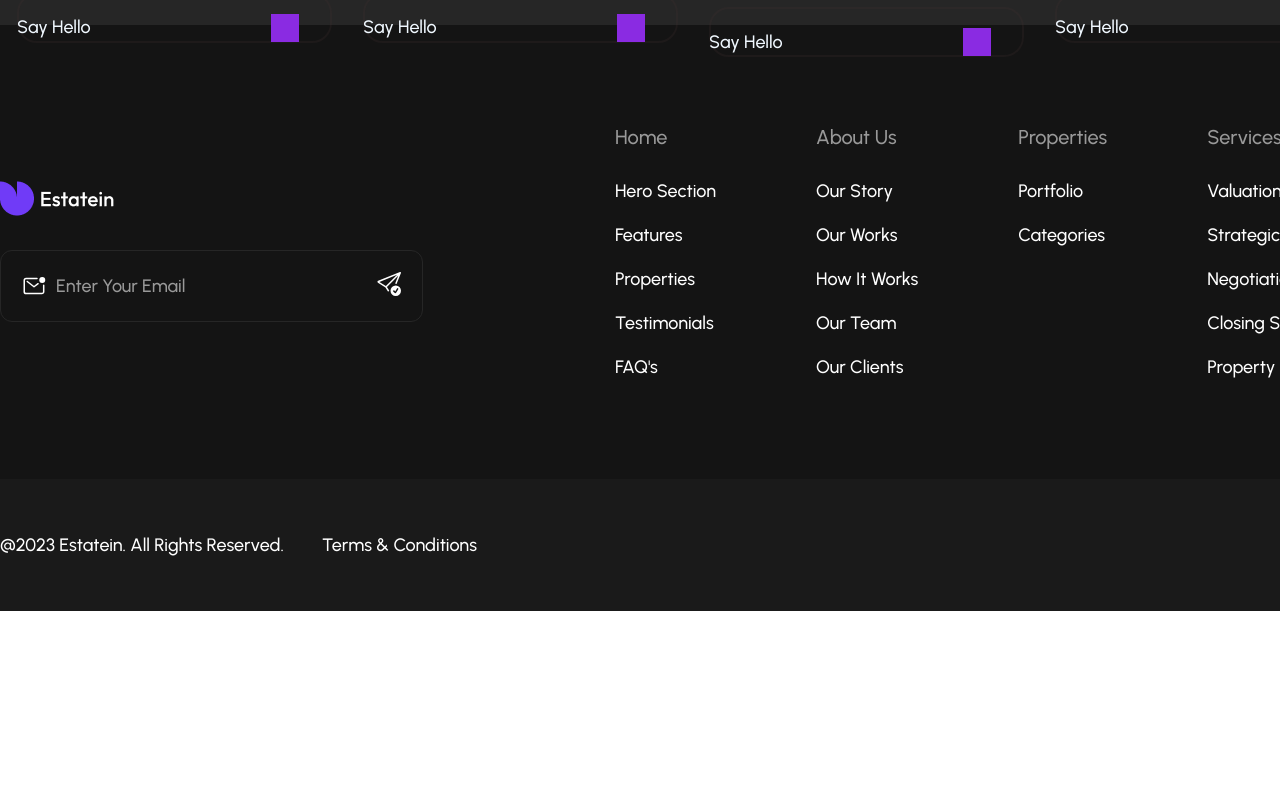
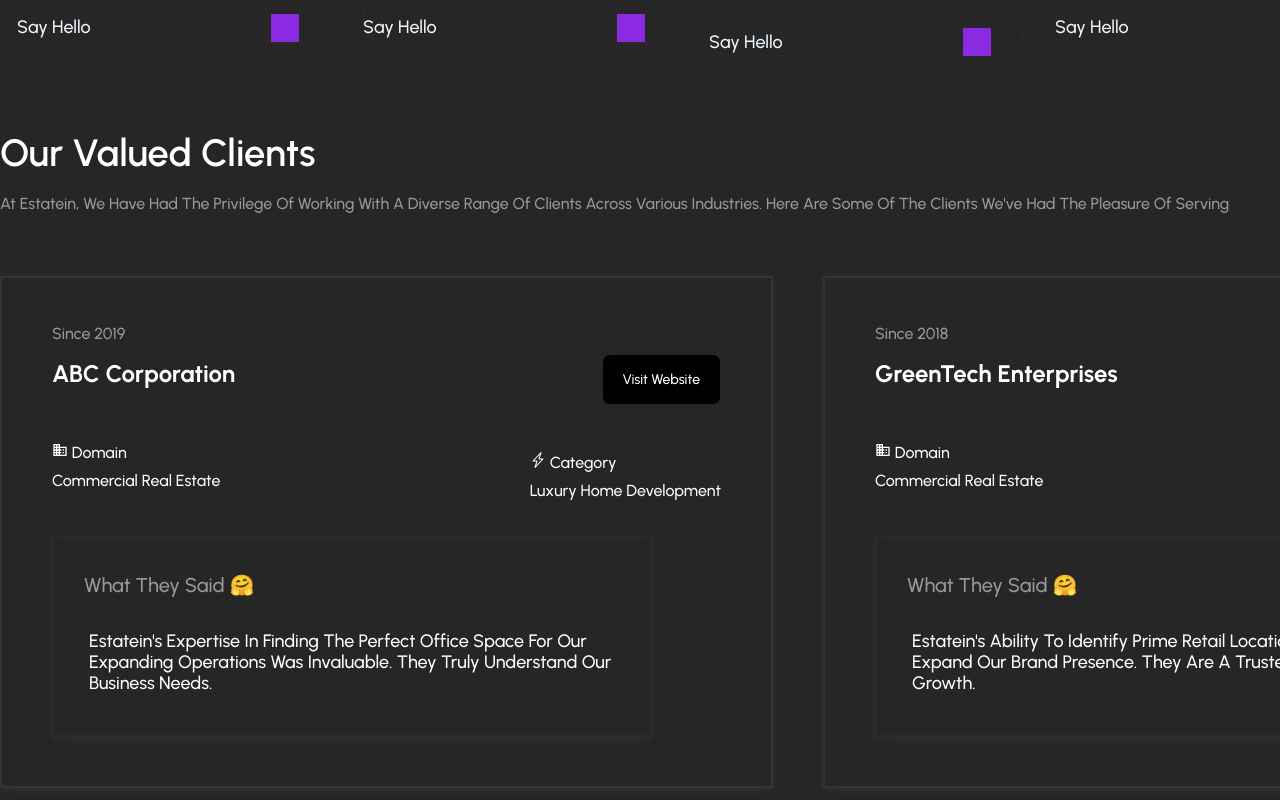
Before and after one commit to km-saifullah/realstate_app, a React (Vite) app: page /about in a window 1280 px wide. Shown: the part 4240-5040 px from the top of the page. Before the commit the page ends 4851 px from the top, so only its background shows below. Built offline with nearby package versions, Linux system fonts and the light colour scheme; some icons are missing.

Commit message:
corporation section done

```diff
--- a/src/pages/about/About.jsx
+++ b/src/pages/about/About.jsx
@@ -5,6 +5,7 @@ import Values from "../../sections/values/Values";
 import Achievements from "../../sections/achievements/Achievements"
 import Experience from "../../sections/experience/Experience";
 import Estatein from "../../sections/estatein/Estatein";
+import Corporation from "../../sections/corporation/Corporation";
 const About = () => {
   return(
       <>
@@ -13,6 +14,7 @@ const About = () => {
       <Achievements/>
       <Experience/>
       <Estatein/>
+       <Corporation/>
       </>
   )
 };
--- /dev/null
+++ b/src/sections/corporation/Corporation.jsx
@@ -0,0 +1,69 @@
+import React from 'react'
+import './corporation.css'
+import { MdDomain } from "react-icons/md";
+import { BsLightningCharge } from "react-icons/bs";
+
+const Corporation = () => {
+  return (
+     <section className="corporation">
+        <div className="container">
+           <div className="corporation-wrapper">
+               <div className="corporation-title">
+                  <h3>Our Valued Clients</h3>
+                  <p>At Estatein, we have had the privilege of working with a diverse range of clients across various industries. Here are some of the clients we've had the pleasure of serving</p>
+               </div>
+               <div className="from-wrapper">
+                  <div className="from-count">
+                      <div className="from-title">
+                     <div className="from-item">
+                        <h5>Since 2019</h5>
+                         <h3>ABC Corporation</h3>
+                     </div>
+                     <button className='from-btn'>Visit Website</button>
+                       </div>
+                      <div className="from-icon">
+                        <div className="from-icon-one">
+                           <h5> <MdDomain /> Domain</h5>
+                           <h4>Commercial Real Estate</h4>
+                        </div>
+                        <div className="from-icon-two">
+                            <h5> <BsLightningCharge /> Category</h5>
+                             <h4>Luxury Home Development</h4>
+                        </div>
+                      </div>
+                       <div className="from-para">
+                        <h5>What They Said 🤗</h5>
+                        <p>Estatein's expertise in finding the perfect office space for our expanding operations was invaluable. They truly understand our business needs.</p>
+                      </div>
+                  </div>
+                   <div className="from-count">
+                      <div className="from-title">
+                     <div className="from-item">
+                        <h5>Since 2018</h5>
+                         <h3>GreenTech Enterprises</h3>
+                     </div>
+                     <button className='from-btn'>Visit Website</button>
+                       </div>
+                      <div className="from-icon">
+                        <div className="from-icon-one">
+                           <h5> <MdDomain /> Domain</h5>
+                           <h4>Commercial Real Estate</h4>
+                        </div>
+                        <div className="from-icon-two">
+                            <h5> <BsLightningCharge /> Category</h5>
+                             <h4>Luxury Home Development</h4>
+                        </div>
+                      </div>
+                       <div className="from-para">
+                        <h5>What They Said 🤗</h5>
+                        <p>Estatein's ability to identify prime retail locations helped us expand our brand presence. They are a trusted partner in our growth.</p>
+                      </div>
+                   </div>
+               </div>
+           </div>
+        </div>
+     </section>
+  )
+}
+
+export default Corporation
--- /dev/null
+++ b/src/sections/corporation/corporation.css
@@ -0,0 +1,133 @@
+
+.corporation{
+    padding: 100px 0;
+    background-color:#262626;
+}
+.corporation-title h3{
+     font-size: 38px;
+     font-weight: 600;
+     line-height: 57px;
+     font-family: "Urbanist", sans-serif;
+     color: white;
+     padding-bottom: 10px;
+}
+.corporation-title p{
+    font-size: 16px;
+    font-weight: 500;
+    color: #999999;
+    text-transform: capitalize;
+    font-family: "Urbanist", sans-serif;
+    line-height: 24px;
+    padding-bottom: 60px;
+}
+
+.from-wrapper{
+    display: flex;
+    align-items: center;
+    flex-wrap: wrap;
+    gap: 50px;
+}
+.from-count{
+    width: 773px;
+    padding: 50px;
+    border: 2px solid rgba(122, 112, 112, 0.185);
+    box-shadow: rgba(99, 99, 99, 0.2) 0px 2px 8px 0px;
+}
+
+.from-title{
+    display: flex;
+    align-items: center;
+    justify-content: space-between;
+}
+.from-item{
+    display: flex;
+    flex-direction: column;
+    gap: 15px;
+}
+.from-item h5{
+    font-size: 16px;
+    font-weight: 500;
+    color: #999999;
+    text-transform: capitalize;
+    font-family: 'Urbanist', sans-serif;
+}
+.from-item h3{
+    font-size: 24px;
+    line-height: 36px;
+    color:#fff;
+    text-transform: capitalize;
+    font-family: 'Urbanist', sans-serif;
+    padding-bottom: 40px;
+}
+.from-icon{
+
+    display: flex;
+    align-items: center;
+    justify-content: space-between;
+}
+
+.from-icon-one{
+    display: flex;
+    flex-direction: column;
+    gap: 15px;
+}
+.from-icon-one h5{
+  font-size: 16px;
+  font-weight: 500;
+  text-transform: capitalize;
+  font-family: 'Urbanist', sans-serif;
+  color: #fff;
+}
+.from-icon-one h4{
+    font-size: 16px;
+    font-weight: 500;
+    text-transform: capitalize;
+    font-family: 'Urbanist', sans-serif;
+    color: #fff;
+  }
+  .from-icon-two{
+    display: flex;
+    flex-direction: column;
+    gap: 15px;
+}
+.from-icon-two h5{
+  padding-top: 20px;
+  font-size: 16px;
+  font-weight: 500;
+  text-transform: capitalize;
+  font-family: 'Urbanist', sans-serif;
+  color: #fff;
+}
+
+.from-icon-two h4{
+    font-size: 16px;
+    font-weight: 500;
+    text-transform: capitalize;
+    font-family: 'Urbanist', sans-serif;
+    color: #fff;
+  }
+
+  .from-para{
+    margin-top: 40px;
+    width: 600px;
+    border: 2px solid rgba(82, 75, 75, 0.123);
+    box-shadow: rgba(99, 99, 99, 0.2) 0px 2px 8px 0px;
+    padding: 20px;
+  }
+  .from-para h5{
+    font-weight: 500;
+    font-size: 20px;
+    text-transform: capitalize;
+    font-family: 'Urbanist', sans-serif;
+    color: #999999;
+    padding: 18px 10px;
+  }
+  .from-para p{
+    font-weight: 500;
+    font-size: 18px;
+    text-transform: capitalize;
+    font-family: 'Urbanist', sans-serif;
+    line-height: 21px;
+    color: #fff;
+    padding: 20px 15px;
+  }
```
